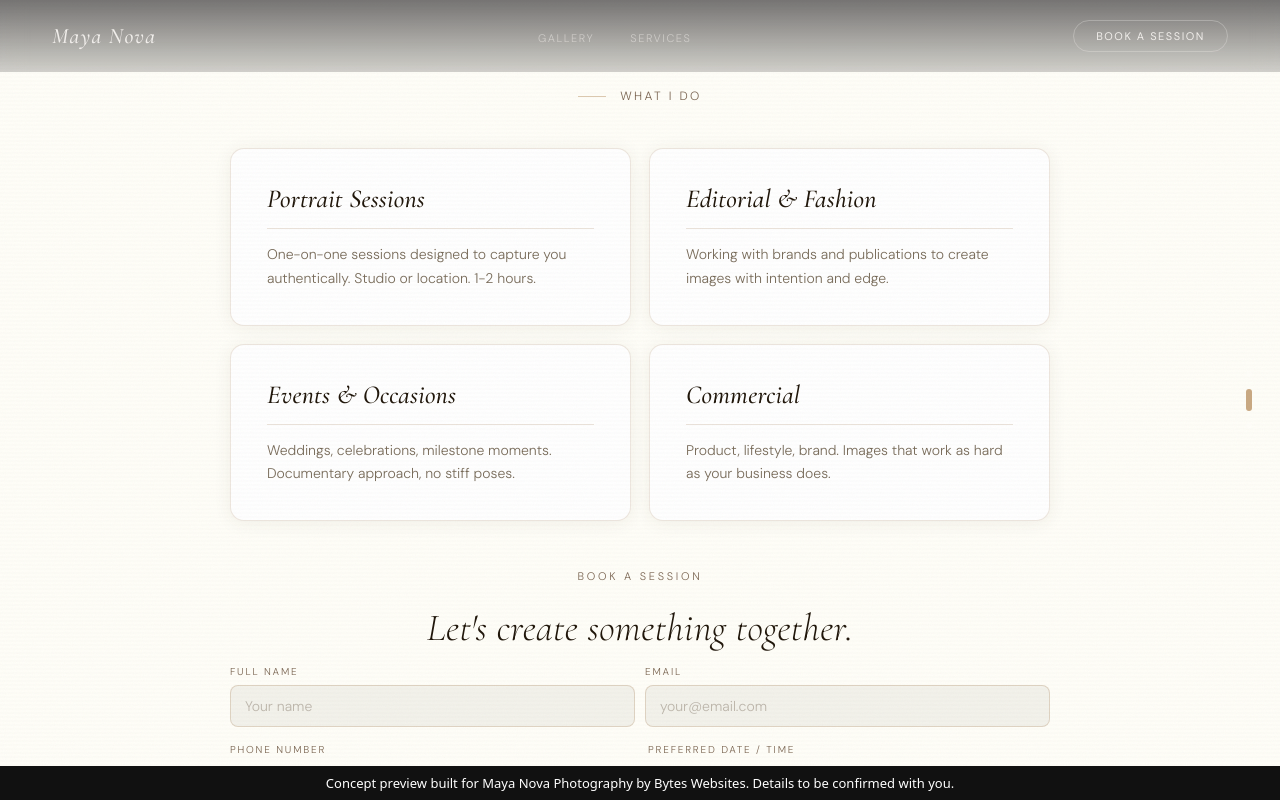
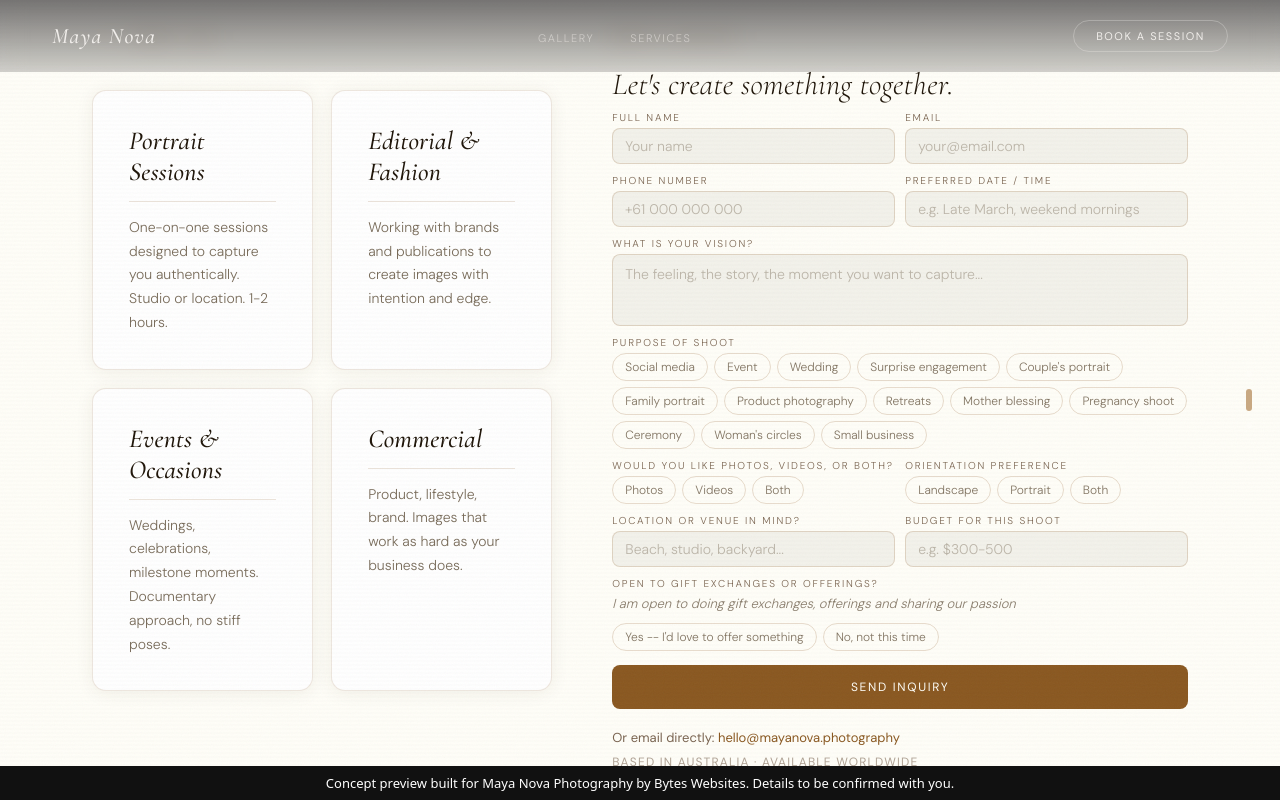
Before and after one commit to AppZ3/maya-nova-photography, a plain HTML site: page index.html in a window 1280 px wide. Both pictures are taken after a click on the link "BOOK A SESSION". Drawn offline with nearby package versions, Linux system fonts and the light colour scheme.

Commit message:
Services: side-by-side layout, 2-col form fits on screen without scroll

```diff
--- a/index.html
+++ b/index.html
@@ -1025,7 +1025,7 @@ img[src="photos/avatar.jpg"] { object-position: center 25%; }
   --card-bg: #ffffff;
 }
 
-#section-4 .section-eyebrow { color: #7a6450; justify-content: center; }
+#section-4 .section-eyebrow { color: #7a6450; }
 
 #section-4 .service-card {
   box-shadow: 0 2px 18px rgba(74,56,32,0.07);
@@ -1240,25 +1240,20 @@ img[src="photos/avatar.jpg"] { object-position: center 25%; }
 }
 
 /* ============================================================
-   SERVICES: STACKED CENTERED LAYOUT
+   SERVICES: SIDE-BY-SIDE LAYOUT
    ============================================================ */
 .services-layout {
   display: flex;
-  flex-direction: column;
-  align-items: center;
   width: 100%;
-  max-width: 900px;
-  margin: 0 auto;
-  padding: 48px 40px 60px;
-  gap: 48px;
-  max-height: calc(100vh - 80px);
-  overflow-y: auto;
-  -webkit-overflow-scrolling: touch;
-}
-
-.services-left { width: 100%; }
-
-.services-right { width: 100%; }
+  max-width: 1200px;
+  padding: 24px 52px;
+  gap: 60px;
+  align-items: flex-start;
+}
+
+.services-left { flex: 0 0 42%; min-width: 0; }
+
+.services-right { flex: 1; min-width: 0; }
 
 .services-book {
   display: flex;
@@ -1266,16 +1261,16 @@ img[src="photos/avatar.jpg"] { object-position: center 25%; }
   gap: 0;
 }
 
-.services-book .contact-eyebrow { color: #7a6450; text-align: center; }
+.services-book .contact-eyebrow { color: #7a6450; text-align: left; }
 .services-book .contact-h2 {
   color: #1e1408;
-  font-size: clamp(32px, 3vw, 46px);
-  text-align: center;
-  margin-bottom: 16px;
-}
-.services-book .contact-sub { color: #4a3820; text-align: center; margin-left: auto; margin-right: auto; }
-.services-book .contact-direct { color: #7a6450; text-align: center; }
-.services-book .contact-location { text-align: center; }
+  font-size: clamp(28px, 2.4vw, 38px);
+  text-align: left;
+  margin-bottom: 10px;
+}
+.services-book .contact-sub { color: #4a3820; text-align: left; margin-left: 0; margin-right: 0; }
+.services-book .contact-direct { color: #7a6450; text-align: left; }
+.services-book .contact-location { text-align: left; }
 
 #section-4 .contact-input {
   background: rgba(30,20,8,0.05);
@@ -1414,7 +1409,9 @@ img[src="photos/avatar.jpg"] { object-position: center 25%; }
 /* ============================================================
    BOOKING FORM
    ============================================================ */
-.book-form { display: grid; grid-template-columns: 1fr 1fr; gap: 16px; }
+.book-form { display: grid; grid-template-columns: 1fr 1fr; gap: 10px; }
+.book-form .book-label { margin-bottom: 4px; }
+.book-form .book-input { padding: 8px 12px; }
 .book-row-2 { grid-column: 1 / -1; }
 .book-field:has(textarea) { grid-column: 1 / -1; }
 .book-field:has([name="purpose"]) { grid-column: 1 / -1; }
@@ -1908,7 +1905,7 @@ img[src="photos/avatar.jpg"] { object-position: center 25%; }
 
           <div class="book-field">
             <label class="book-label" for="bf-vision">What is your vision?</label>
-            <textarea class="book-input book-textarea" id="bf-vision" name="vision" placeholder="The feeling, the story, the moment you want to capture..." rows="3"></textarea>
+            <textarea class="book-input book-textarea" id="bf-vision" name="vision" placeholder="The feeling, the story, the moment you want to capture..." rows="2"></textarea>
           </div>
 
           <div class="book-field">
```
